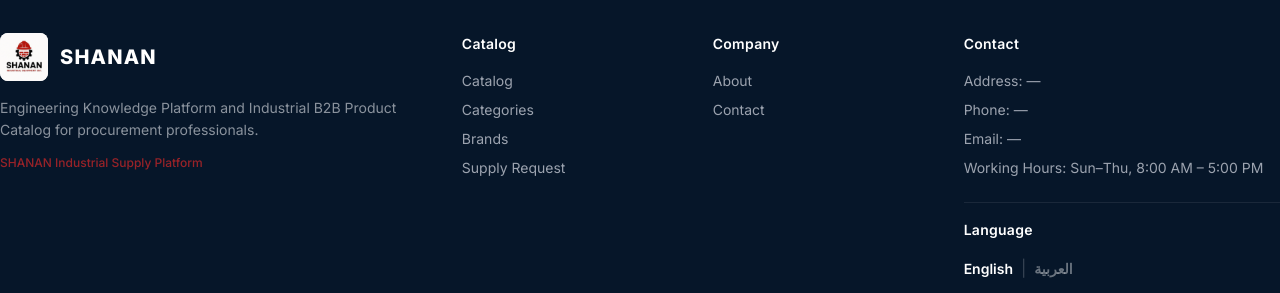
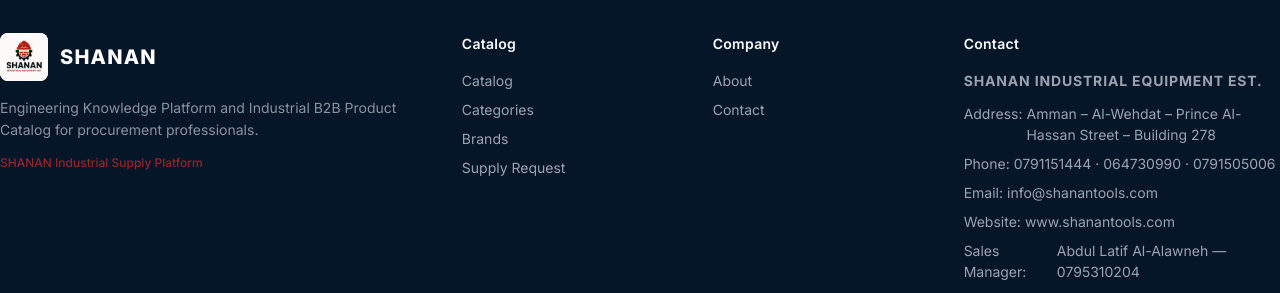
Before and after one commit to sysmatrixkernel2026-code/SHANAN-V7-DEMO, a React (Vite) app in the folder src-only/: page /product/1 in a window 1280 px wide. Shown: the part 656-949 px from the top of the page. Built offline with nearby package versions, Linux system fonts and the light colour scheme; no server answers.

Commit message:
fix(home): correct EE logo rendering, replace broken sector imagery, add official company contact info (P1-17A)

```diff
--- a/src-only/src/components/Footer.tsx
+++ b/src-only/src/components/Footer.tsx
@@ -42,10 +42,13 @@
         <div className="footer-col">
           <h4 className="footer-col-title">{t('footer.contact')}</h4>
           <ul className="footer-links footer-contact-list">
-            <li>{t('contact.address')}: —</li>
-            <li>{t('contact.phoneLabel')}: —</li>
-            <li>{t('contact.emailLabel')}: —</li>
-            <li>{t('contact.hours')}: {t('contact.hoursValue')}</li>
+            <li className="footer-contact-company">{t('contact.companyName')}</li>
+            <li><span>{t('contact.address')}:</span><span>{t('contact.addressValue')}</span></li>
+            <li><span>{t('contact.phoneLabel')}:</span><span>{t('contact.phoneValue')}</span></li>
+            <li><span>{t('contact.emailLabel')}:</span><span>{t('contact.emailValue')}</span></li>
+            <li><span>{t('contact.websiteLabel')}:</span><span><a href="https://www.shanantools.com" target="_blank" rel="noopener noreferrer">{t('contact.websiteValue')}</a></span></li>
+            <li><span>{t('contact.salesManagerLabel')}:</span><span>{t('contact.salesManagerValue')}</span></li>
+            <li><span>{t('contact.hours')}:</span><span>{t('contact.hoursValue')}</span></li>
           </ul>
           <div className="footer-language">
             <h4 className="footer-col-title">{t('footer.language')}</h4>
--- a/src-only/src/components/HeroShowcase.tsx
+++ b/src-only/src/components/HeroShowcase.tsx
@@ -142,7 +142,7 @@
         <div className="container">
           <div className="ee-hero-content">
             <div className="ee-hero-logo-tile">
-              <img src="/shanan-logo.png" alt="SHANAN" width="140" height="44" />
+              <img src="/shanan-logo.png" alt="SHANAN" width="104" height="104" />
             </div>
             <p className="ee-hero-brand-line">{t('home.heroBrandLine')}</p>
             <h1 className="ee-hero-headline">{t('home.heroTitle')}</h1>
--- a/src-only/src/components/home/IndustrySectors.tsx
+++ b/src-only/src/components/home/IndustrySectors.tsx
@@ -15,11 +15,11 @@
 
 const sectors: Sector[] = [
   { id: 'sec1', image: 'https://images.pexels.com/photos/1108101/pexels-photo-1108101.jpeg?auto=compress&cs=tinysrgb&h=700&w=1000' },
-  { id: 'sec2', image: 'https://images.pexels.com/photos/1170/pexels-photo-1170.jpeg?auto=compress&cs=tinysrgb&h=700&w=1000' },
-  { id: 'sec3', image: 'https://images.pexels.com/photos/1086399/pexels-photo-1086399.jpeg?auto=compress&cs=tinysrgb&h=700&w=1000' },
+  { id: 'sec2', image: 'https://images.pexels.com/photos/1797270/pexels-photo-1797270.jpeg?auto=compress&cs=tinysrgb&h=700&w=1000' },
+  { id: 'sec3', image: 'https://images.pexels.com/photos/2607249/pexels-photo-2607249.jpeg?auto=compress&cs=tinysrgb&h=700&w=1000' },
   { id: 'sec4', image: 'https://images.pexels.com/photos/633850/machine-mill-industry-steam-633850.jpeg?auto=compress&cs=tinysrgb&h=700&w=1000' },
   { id: 'sec5', image: 'https://images.pexels.com/photos/93400/pexels-photo-93400.jpeg?auto=compress&cs=tinysrgb&h=700&w=1000' },
-  { id: 'sec6', image: 'https://images.pexels.com/photos/2633418/pexels-photo-2633418.jpeg?auto=compress&cs=tinysrgb&h=700&w=1000' },
+  { id: 'sec6', image: 'https://images.pexels.com/photos/1142990/pexels-photo-1142990.jpeg?auto=compress&cs=tinysrgb&h=700&w=1000' },
 ];
 
 export default function IndustrySectors() {
--- a/src-only/src/components/icons.tsx
+++ b/src-only/src/components/icons.tsx
@@ -141,6 +141,14 @@
   );
 }
 
+export function GlobeIcon() {
+  return (
+    <svg width="20" height="20" viewBox="0 0 24 24" fill="none" stroke="currentColor" strokeWidth="2" strokeLinecap="round" strokeLinejoin="round">
+      <circle cx="12" cy="12" r="10" /><path d="M2 12h20" /><path d="M12 2a15.3 15.3 0 0 1 4 10 15.3 15.3 0 0 1-4 10 15.3 15.3 0 0 1-4-10 15.3 15.3 0 0 1 4-10z" />
+    </svg>
+  );
+}
+
 export function MapPinIcon() {
   return (
     <svg width="20" height="20" viewBox="0 0 24 24" fill="none" stroke="currentColor" strokeWidth="2" strokeLinecap="round" strokeLinejoin="round">
--- a/src-only/src/i18n/translations.ts
+++ b/src-only/src/i18n/translations.ts
@@ -504,8 +504,15 @@
   | 'contact.emailLabel'
   | 'contact.hours'
   | 'contact.hoursValue'
-  | 'contact.comingSoon'
-  | 'contact.comingSoonDesc'
+  | 'contact.companyName'
+  | 'contact.addressValue'
+  | 'contact.phoneValue'
+  | 'contact.emailValue'
+  | 'contact.websiteLabel'
+  | 'contact.websiteValue'
+  | 'contact.salesManagerLabel'
+  | 'contact.salesManagerValue'
+  | 'contact.infoNote'
   // Portal
   | 'portal.loginTitle'
   | 'portal.loginSubtitle'
@@ -1939,8 +1946,15 @@
   'contact.emailLabel': { en: 'Email', ar: 'البريد الإلكتروني' },
   'contact.hours': { en: 'Working Hours', ar: 'ساعات العمل' },
   'contact.hoursValue': { en: 'Sun–Thu, 8:00 AM – 5:00 PM', ar: 'الأحد–الخميس، 8:00 ص – 5:00 م' },
-  'contact.comingSoon': { en: 'Contact information coming soon', ar: 'معلومات الاتصال ستتوفر قريبًا' },
-  'contact.comingSoonDesc': { en: 'Company address, phone, and email will be published here once confirmed. Use the message form below for any inquiry.', ar: 'سيتم نشر عنوان الشركة وهاتفها وبريدها الإلكتروني هنا بمجرد تأكيدها. استخدم نموذج الرسالة أدناه لأي استفسار.' },
+  'contact.companyName': { en: 'SHANAN INDUSTRIAL EQUIPMENT EST.', ar: 'مؤسسة شانان للتجهيزات الصناعية' },
+  'contact.addressValue': { en: 'Amman – Al-Wehdat – Prince Al-Hassan Street – Building 278', ar: 'عمّان – الوحدات – شارع الأمير الحسن – بناية 278' },
+  'contact.phoneValue': { en: '0791151444 · 064730990 · 0791505006', ar: '0791151444 · 064730990 · 0791505006' },
+  'contact.emailValue': { en: 'info@shanantools.com', ar: 'info@shanantools.com' },
+  'contact.websiteLabel': { en: 'Website', ar: 'الموقع الإلكتروني' },
+  'contact.websiteValue': { en: 'www.shanantools.com', ar: 'www.shanantools.com' },
+  'contact.salesManagerLabel': { en: 'Sales Manager', ar: 'مدير المبيعات' },
+  'contact.salesManagerValue': { en: 'Abdul Latif Al-Alawneh — 0795310204', ar: 'عبد اللطيف العلاونة — 0795310204' },
+  'contact.infoNote': { en: 'For quotes and availability, contact the sales team directly by phone or email, or use the form below.', ar: 'للحصول على عروض الأسعار والتوفر، تواصل مع فريق المبيعات مباشرة عبر الهاتف أو البريد الإلكتروني، أو استخدم النموذج أدناه.' },
 
   // ---- Customer Portal ----
   'portal.loginTitle': { en: 'SHANAN Customer Portal', ar: 'بوابة عملاء شانان' },
--- a/src-only/src/pages/Contact.tsx
+++ b/src-only/src/pages/Contact.tsx
@@ -1,6 +1,6 @@
 import { useState } from 'react';
 import { useLanguage } from '../i18n/LanguageContext';
-import { MapPinIcon, PhoneIcon, MailIcon, ClockIcon, CheckIcon } from '../components/icons';
+import { MapPinIcon, PhoneIcon, MailIcon, ClockIcon, GlobeIcon, UsersIcon, CheckIcon } from '../components/icons';
 
 export default function Contact() {
   const { t } = useLanguage();
@@ -37,9 +37,11 @@
   };
 
   const contactInfo = [
-    { icon: <MapPinIcon />, label: t('contact.address'), value: t('contact.comingSoon'), link: null },
-    { icon: <PhoneIcon />, label: t('contact.phoneLabel'), value: t('contact.comingSoon'), link: null },
-    { icon: <MailIcon />, label: t('contact.emailLabel'), value: t('contact.comingSoon'), link: null },
+    { icon: <MapPinIcon />, label: t('contact.address'), value: t('contact.addressValue'), link: null },
+    { icon: <PhoneIcon />, label: t('contact.phoneLabel'), value: t('contact.phoneValue'), link: null },
+    { icon: <MailIcon />, label: t('contact.emailLabel'), value: t('contact.emailValue'), link: 'mailto:info@shanantools.com' },
+    { icon: <GlobeIcon />, label: t('contact.websiteLabel'), value: t('contact.websiteValue'), link: 'https://www.shanantools.com' },
+    { icon: <UsersIcon />, label: t('contact.salesManagerLabel'), value: t('contact.salesManagerValue'), link: null },
     { icon: <ClockIcon />, label: t('contact.hours'), value: t('contact.hoursValue'), link: null },
   ];
 
@@ -59,6 +61,7 @@
           {/* Contact info */}
           <div className="contact-info">
             <h2 className="contact-info-title">{t('contact.info')}</h2>
+            <p className="contact-info-company">{t('contact.companyName')}</p>
             <div className="contact-info-list">
               {contactInfo.map((info, i) => (
                 <div key={i} className="contact-info-item">
@@ -70,15 +73,13 @@
                         {info.value}
                       </a>
                     ) : (
-                      <span className={`contact-info-value ${info.value === t('contact.comingSoon') ? 'contact-info-value-muted' : ''}`}>
-                        {info.value}
-                      </span>
+                      <span className="contact-info-value">{info.value}</span>
                     )}
                   </div>
                 </div>
               ))}
             </div>
-            <p className="contact-info-available-note">{t('contact.comingSoonDesc')}</p>
+            <p className="contact-info-available-note">{t('contact.infoNote')}</p>
           </div>
 
           {/* Contact form */}
```
Also changed, not shown: src-only/src/styles/components.css.
